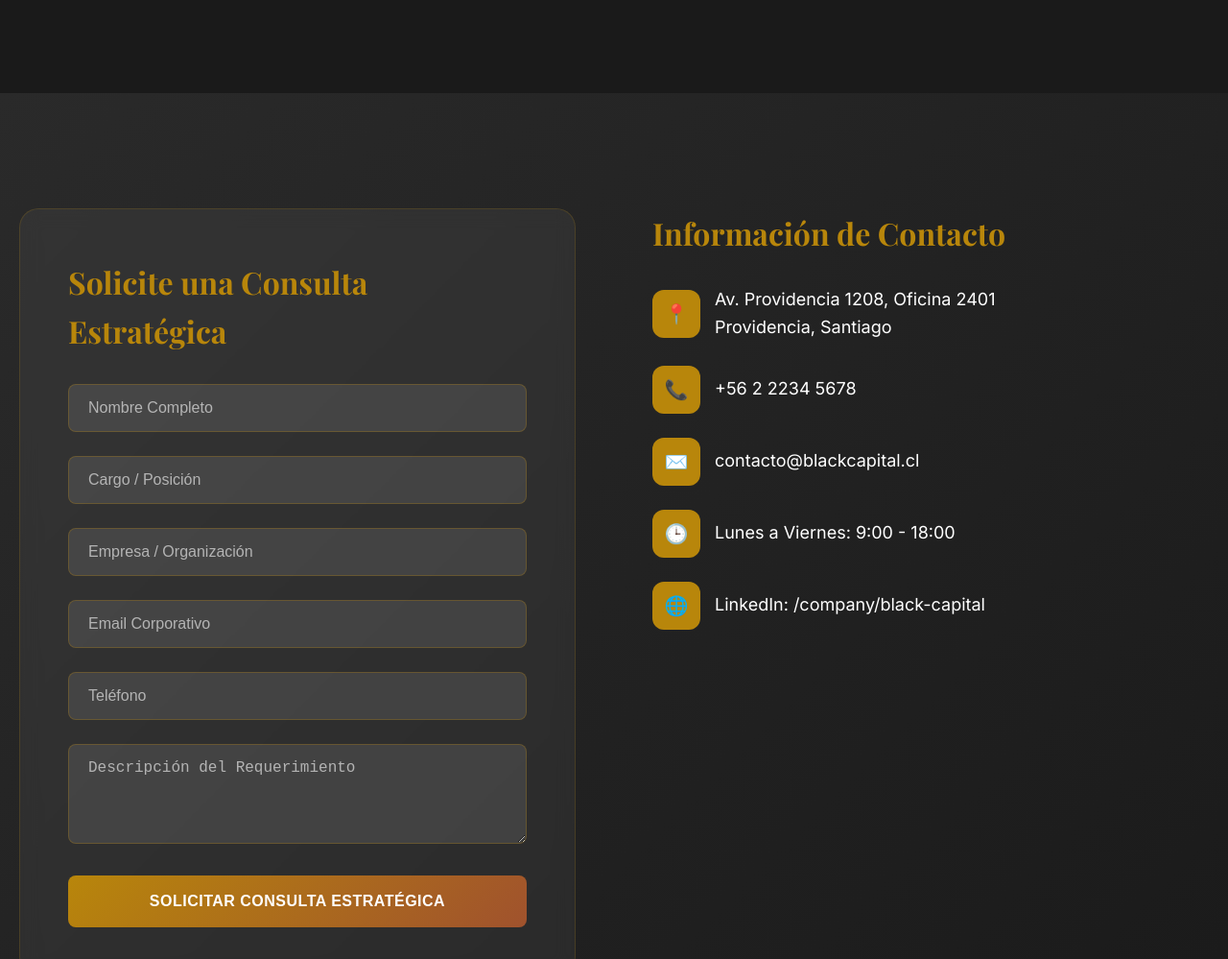
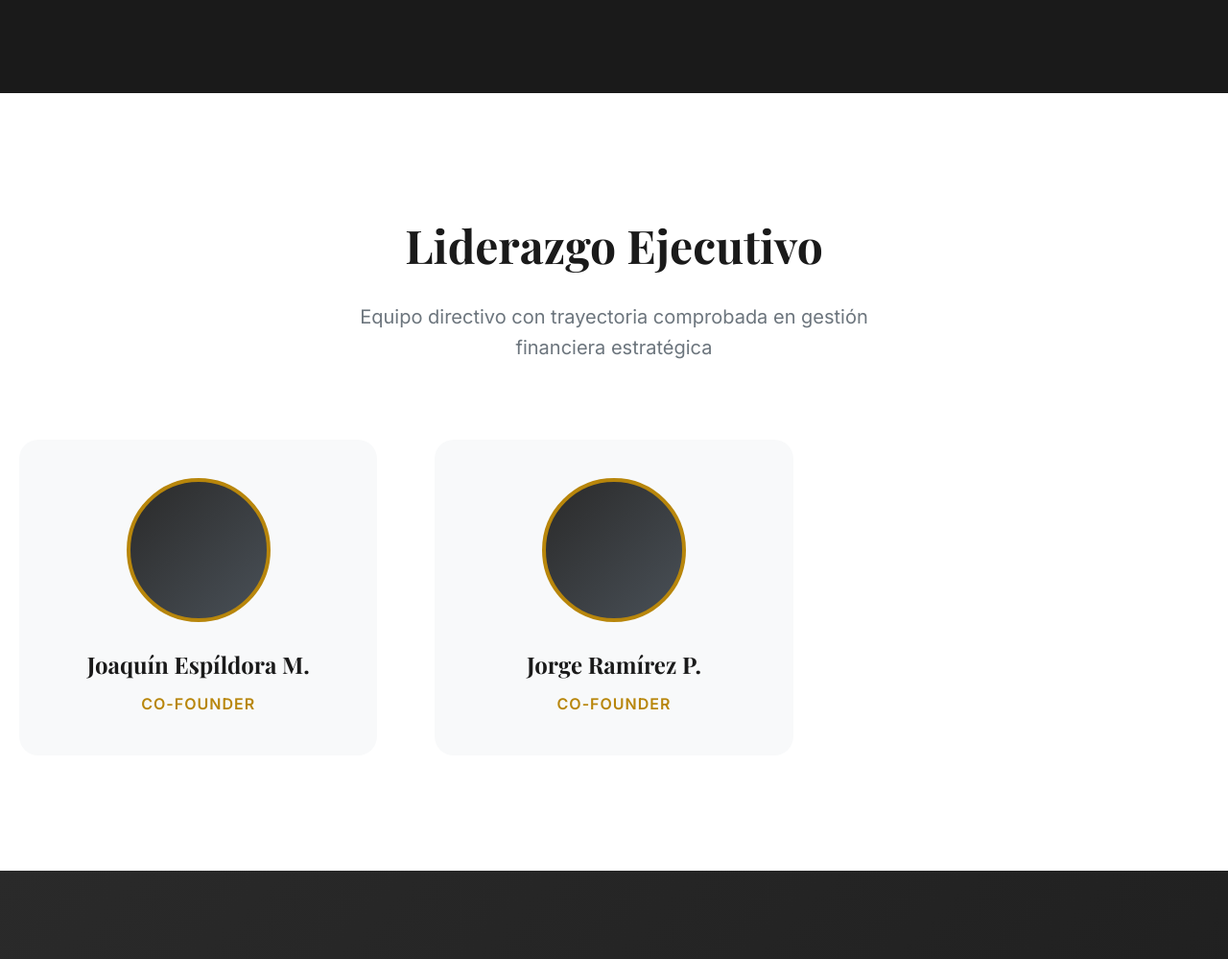
Before and after one commit to BlackCapitalChile/BlackCapitalChile.github.io, a plain HTML site: page index.html in a window 1280 px wide. Shown: the part 1923-2922 px from the top of the page at 96% size. Drawn offline with nearby package versions, Linux system fonts and the light colour scheme.

Commit message:
Cambios 3

```diff
--- a/index.html
+++ b/index.html
@@ -715,7 +715,7 @@
         </div>
     </section>
 
-    <!-- Equipo
+    <!-- Equipo -->
     <section class="team" id="quienes-somos">
         <div class="container">
             <div class="section-title">
@@ -725,22 +725,16 @@
             <div class="team-grid">
                 <div class="team-member">
                     <div class="member-photo"></div>
-                    <h4 class="member-name">Ricardo Mendoza</h4>
-                    <p class="member-role">CEO / Managing Partner</p>
+                    <h4 class="member-name">Joaquín Espíldora M.</h4>
+                    <p class="member-role">Co-Founder</p>
                 </div>
                 <div class="team-member">
                     <div class="member-photo"></div>
-                    <h4 class="member-name">María Elena Vásquez</h4>
-                    <p class="member-role">CIO / Head of Investments</p>
-                </div>
-                <div class="team-member">
-                    <div class="member-photo"></div>
-                    <h4 class="member-name">Andrés Silva</h4>
-                    <p class="member-role">Head of Risk Management</p>
-                </div>
+                    <h4 class="member-name">Jorge Ramírez P.</h4>
+                    <p class="member-role">Co-Founder</p>
             </div>
         </div>
-    </section> -->
+    </section>
 
     <!-- Contacto -->
     <section class="contact" id="contacto">
```
